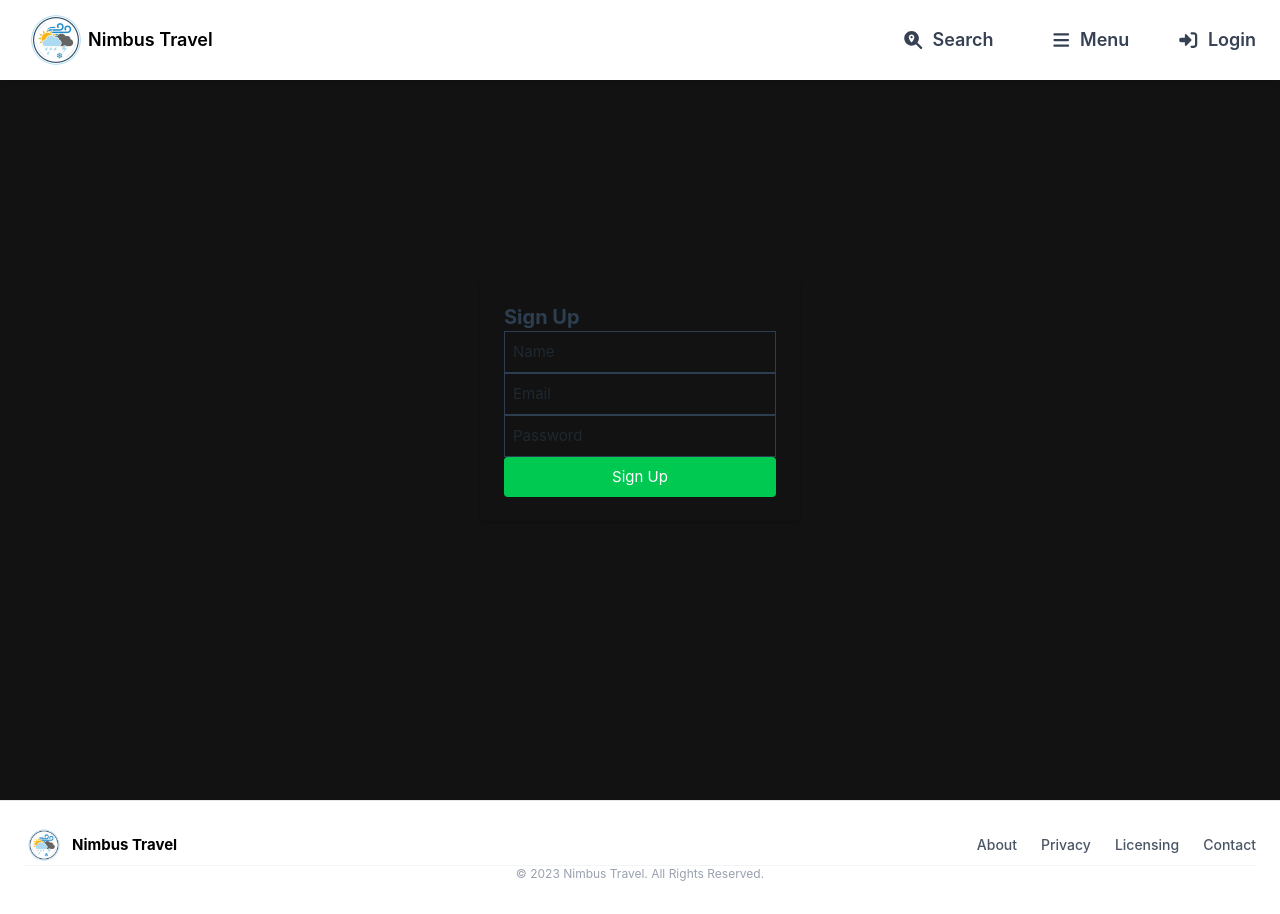
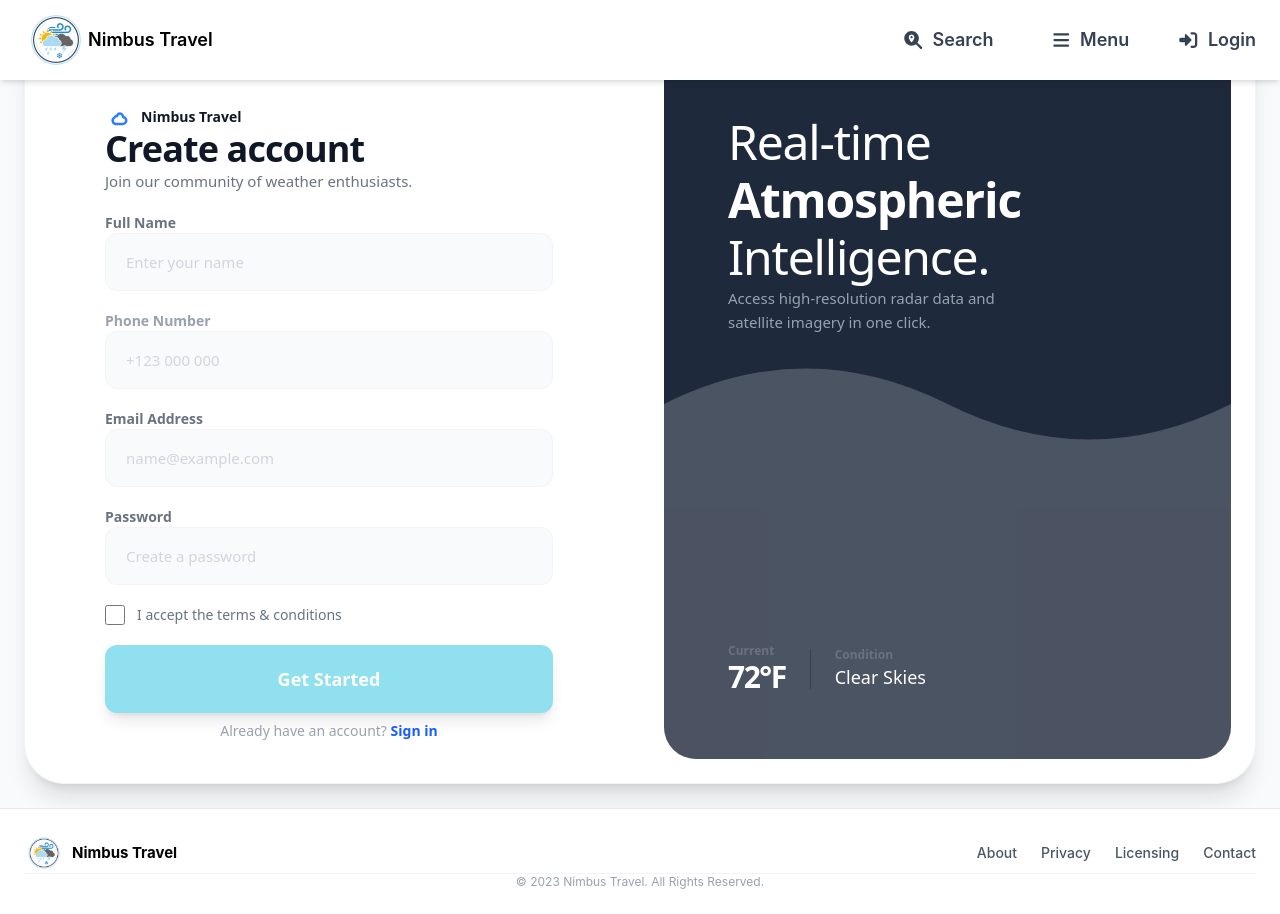
Before and after one commit to xzidx/Weather-App, a Vue app: page /signup in a window 1280 px wide. Built offline with nearby package versions, Linux system fonts and the light colour scheme.

Commit message:
feat/login

```diff
--- a/src/views/LoginView.vue
+++ b/src/views/LoginView.vue
@@ -2,72 +2,142 @@
 import { ref } from 'vue'
 import { useStore } from 'vuex'
 import { useRouter } from 'vue-router'
-import { RouterLink } from 'vue-router'
 
+const name = ref('')
 const email = ref('')
 const password = ref('')
+const agreeToTerms = ref(false)
 const error = ref('')
 
 const store = useStore()
 const router = useRouter()
 
-const login = async () => {
-  error.value = ''
-
-  const ok = await store.dispatch('login', {
+const signup = async () => {
+  if (!agreeToTerms.value) {
+    error.value = "Please agree to the terms."
+    return
+  }
+  // Signup logic...
+  await store.dispatch('signup', {
+    name: name.value,
     email: email.value,
     password: password.value,
   })
-
-  if (ok) {
-    router.push('/') // go home after login
-  } else {
-    error.value = 'Invalid email or password'
-  }
+  router.push('/')
 }
 </script>
 
 <template>
-  <div class="min-h-screen flex items-center justify-center bg-gray-50">
-    <form
-      @submit.prevent="login"
-      class="w-80 p-6 bg-white shadow-lg rounded"
-    >
-      <h1 class="text-xl font-bold mb-4 text-center">Login</h1>
+  <div class="min-h-screen flex items-center justify-center bg-[#f8fafc] p-6 font-sans">
+    <div class="max-w-7xl h-180 w-full bg-white flex flex-col md:flex-row rounded-[40px] shadow-xl overflow-hidden border border-gray-100">
 
-      <!-- Error message -->
-      <p v-if="error" class="text-red-500 text-sm mb-3 text-center">
-        {{ error }}
+      <div class="w-full md:w-1/2 p-10 lg:p-20">
+        <div class="mb-12 flex items-center gap-3 text-blue-500">
+           <svg xmlns="http://www.w3.org/2000/svg" class="w-6 h-6" viewBox="0 0 24 24" fill="none" stroke="currentColor" stroke-width="2.5" stroke-linecap="round" stroke-linejoin="round"><path d="M17.5 19a3.5 3.5 0 0 0 .5-7c0-1.5-1-3.5-3-3.5-1.5 0-2.5 1-3 2.5-1 0-2 .5-2.5 1.5a3.5 3.5 0 0 0 1 6.5h7z"/></svg>
+           <span class="font-bold text-sm tracking-wide text-gray-900">Nimbus Travel</span>
+        </div>
+
+        <div class="max-w-md mx-auto">
+          <h1 class="text-4xl font-bold text-gray-900 mb-4 tracking-tight">Welcome Back!</h1>
+          <p class="text-gray-500 mb-10 leading-relaxed">
+            Join our community of weather enthusiasts.
           </p>
 
+          <form @submit.prevent="signup" class="flex flex-col gap-4 pt-5">
+
+            <div class="mb-6">
+              <label class="block text-sm font-semibold text-gray-400 mb-2 ml-2">
+                Full Name
+              </label>
+              <input
+                v-model="name"
+                type="text"
+                placeholder="Enter your name"
+                class="w-full px-5 py-4 rounded-xl bg-gray-50 border border-gray-100 focus:bg-white focus:ring-2 focus:ring-blue-50 transition-all outline-none text-gray-600 placeholder:text-gray-300"
+                required
+              />
+            </div>
+
+            <div class="mb-6">
+              <label class="block text-sm font-semibold text-gray-400 mb-2 ml-2">
+                Email Address
+              </label>
               <input
                 v-model="email"
                 type="email"
-        placeholder="Email"
-        class="w-full mb-3 border p-2 rounded"
+                placeholder="email@example.com"
+                class="w-full px-5 py-4 rounded-xl bg-gray-50 border border-gray-100 focus:bg-white focus:ring-2 focus:ring-blue-50 transition-all outline-none text-gray-600 placeholder:text-gray-300"
                 required
               />
+            </div>
 
+            <div class="mb-6">
+              <label class="block text-sm font-semibold text-gray-400 mb-2 ml-2">
+                Password
+              </label>
               <input
                 v-model="password"
                 type="password"
-        placeholder="Password"
-        class="w-full mb-4 border p-2 rounded"
+                placeholder="Create a password"
+                class="w-full px-5 py-4 rounded-xl bg-gray-50 border border-gray-100 focus:bg-white focus:ring-2 focus:ring-blue-50 transition-all outline-none text-gray-600 placeholder:text-gray-300"
                 required
               />
+            </div>
 
-      <button
-        class="w-full bg-blue-500 hover:bg-blue-600 text-white p-2 rounded transition"
-      >
-        Login
+            <div class="flex items-center gap-3 mb-8 ml-2">
+              <input type="checkbox" v-model="agreeToTerms" id="terms" class="w-5 h-5 rounded border-gray-200 text-blue-600 cursor-pointer" required />
+              <label for="terms" class="text-sm text-gray-400 font-medium cursor-pointer">
+                I accept the terms
+              </label>
+            </div>
+
+            <button class="w-full bg-[#90E0EF] text-white py-5 rounded-xl font-bold text-lg shadow-lg hover:brightness-105 transition-all active:scale-[0.98]">
+              Sign Up
             </button>
+          </form>
 
-      <p class="text-sm mt-3 text-center">
-        No account?
-        <RouterLink to="/signup" class="text-blue-500 hover:underline">
-          Sign up
-        </RouterLink>
+          <p class="text-center text-sm mt-10 text-gray-400 pt-3">
+            Already have an account?
+            <RouterLink to="/Signup" class="text-blue-600 font-bold hover:underline ml-1">Create Account</RouterLink>
           </p>
-    </form>
+        </div>
+      </div>
+
+      <div class="hidden md:block md:w-1/2 p-6">
+        <div class="h-full w-full bg-[#1e293b] rounded-[32px] relative overflow-hidden flex flex-col justify-between p-16 text-white">
+          <div class="absolute inset-0 opacity-20">
+             <svg class="h-full w-full" viewBox="0 0 100 100" preserveAspectRatio="none">
+               <path d="M0 50 Q 25 40 50 50 T 100 50 V 100 H 0 Z" fill="white" />
+             </svg>
+          </div>
+
+          <div class="relative z-10">
+             <h2 class="text-5xl font-light leading-[1.2] tracking-tight mb-8">
+               Real-time <br/>
+               <span class="font-bold">Atmospheric</span> <br/>
+               Intelligence.
+             </h2>
+             <p class="text-gray-400 max-w-xs leading-relaxed">
+               Access high-resolution radar data and satellite imagery in one click.
+             </p>
+          </div>
+
+          <div class="relative z-10">
+            <div class="flex items-center gap-6">
+               <div>
+                 <p class="text-xs font-semibold text-gray-400 mb-1">Current</p>
+                 <p class="text-3xl font-bold tracking-tighter">72°F</p>
+               </div>
+               <div class="w-[1px] h-10 bg-gray-700"></div>
+               <div>
+                 <p class="text-xs font-semibold text-gray-400 mb-1">Condition</p>
+                 <p class="text-lg font-medium">Clear Skies</p>
+               </div>
+            </div>
+          </div>
+        </div>
+      </div>
+
+    </div>
   </div>
 </template>
--- a/src/views/SignupView.vue
+++ b/src/views/SignupView.vue
@@ -6,11 +6,17 @@ import { useRouter } from 'vue-router'
 const name = ref('')
 const email = ref('')
 const password = ref('')
+const agreeToTerms = ref(false)
 
 const store = useStore()
 const router = useRouter()
 
 const signup = async () => {
+  if (!agreeToTerms.value) {
+    alert("Please accept the terms and conditions.")
+    return
+  }
+
   await store.dispatch('signup', {
     name: name.value,
     email: email.value,
@@ -22,15 +28,125 @@ const signup = async () => {
 </script>
 
 <template>
-  <div class="min-h-screen flex items-center justify-center">
-    <form @submit.prevent="signup" class="w-80 p-6 shadow rounded">
-      <h1 class="text-xl font-bold mb-4">Sign Up</h1>
+  <div class="min-h-screen flex items-center justify-center bg-[#f8fafc] p-6 font-sans">
+    <div class="max-w-7xl h-190 w-full bg-white flex flex-col md:flex-row rounded-[40px] shadow-xl overflow-hidden border border-gray-100">
 
-      <input v-model="name" placeholder="Name" class="w-full mb-3 border p-2" />
-      <input v-model="email" placeholder="Email" class="w-full mb-3 border p-2" />
-      <input v-model="password" type="password" placeholder="Password" class="w-full mb-4 border p-2" />
+      <div class="w-full md:w-1/2 p-10 lg:p-20">
+        <div class="mb-12 flex items-center gap-3 text-blue-500">
+           <svg xmlns="http://www.w3.org/2000/svg" class="w-6 h-6" viewBox="0 0 24 24" fill="none" stroke="currentColor" stroke-width="2.5" stroke-linecap="round" stroke-linejoin="round"><path d="M17.5 19a3.5 3.5 0 0 0 .5-7c0-1.5-1-3.5-3-3.5-1.5 0-2.5 1-3 2.5-1 0-2 .5-2.5 1.5a3.5 3.5 0 0 0 1 6.5h7z"/></svg>
+           <span class="font-bold text-sm text-gray-900">Nimbus Travel</span>
+        </div>
 
-      <button class="w-full bg-green-500 text-white p-2 rounded">Sign Up</button>
-    </form>
+        <div class="max-w-md mx-auto">
+          <h1 class="text-4xl font-bold text-gray-900 mb-2 tracking-tight">Create account</h1>
+          <p class="text-gray-500 mb-10 leading-relaxed">
+            Join our community of weather enthusiasts.
+          </p>
+
+          <form @submit.prevent="signup" class="flex flex-col gap-5 pt-5">
+
+            <div>
+              <label class="block text-sm font-semibold text-gray-500 mb-2 ml-1">
+                Full Name
+              </label>
+              <input
+                v-model="name"
+                type="text"
+                placeholder="Enter your name"
+                class="w-full px-5 py-4 rounded-xl bg-gray-50 border border-gray-100 focus:bg-white focus:ring-2 focus:ring-blue-50 transition-all outline-none text-gray-700 placeholder:text-gray-300"
+                required
+              />
+            </div>
+             <div class="mb-6">
+              <label class="block text-sm font-semibold text-gray-400 mb-2 ml-2">
+                Phone Number
+              </label>
+              <input
+                v-model="number"
+                type="email"
+                placeholder="+123 000 000"
+                class="w-full px-5 py-4 rounded-xl bg-gray-50 border border-gray-100 focus:bg-white focus:ring-2 focus:ring-blue-50 transition-all outline-none text-gray-600 placeholder:text-gray-300"
+                required
+              />
+            </div>
+            <div>
+              <label class="block text-sm font-semibold text-gray-500 mb-2 ml-1">
+                Email Address
+              </label>
+              <input
+                v-model="email"
+                type="email"
+                placeholder="name@example.com"
+                class="w-full px-5 py-4 rounded-xl bg-gray-50 border border-gray-100 focus:bg-white focus:ring-2 focus:ring-blue-50 transition-all outline-none text-gray-700 placeholder:text-gray-300"
+                required
+              />
+            </div>
+
+            <div>
+              <label class="block text-sm font-semibold text-gray-500 mb-2 ml-1">
+                Password
+              </label>
+              <input
+                v-model="password"
+                type="password"
+                placeholder="Create a password"
+                class="w-full px-5 py-4 rounded-xl bg-gray-50 border border-gray-100 focus:bg-white focus:ring-2 focus:ring-blue-50 transition-all outline-none text-gray-700 placeholder:text-gray-300"
+                required
+              />
+            </div>
+
+            <div class="flex items-center gap-3 mt-2 ml-1">
+              <input type="checkbox" v-model="agreeToTerms" id="terms" class="w-5 h-5 rounded border-gray-200 text-blue-600 cursor-pointer" />
+              <label for="terms" class="text-sm text-gray-500 font-medium cursor-pointer">
+                I accept the terms & conditions
+              </label>
+            </div>
+
+            <button class="w-full bg-[#90E0EF] text-white py-5 rounded-xl font-bold text-lg mt-4 shadow-lg hover:brightness-105 transition-all active:scale-[0.98]">
+              Get Started
+            </button>
+          </form>
+
+          <p class="text-center text-sm mt-10 text-gray-400 pt-2">
+            Already have an account?
+            <RouterLink to="/login" class="text-blue-600 font-bold hover:underline ml-1">Sign in</RouterLink>
+          </p>
+        </div>
+      </div>
+
+      <div class="hidden md:block md:w-1/2 p-6">
+        <div class="h-full w-full bg-[#1e293b] rounded-[32px] relative overflow-hidden flex flex-col justify-between p-16 text-white">
+          <div class="absolute inset-0 opacity-20">
+             <svg class="h-full w-full" viewBox="0 0 100 100" preserveAspectRatio="none">
+               <path d="M0 50 Q 25 40 50 50 T 100 50 V 100 H 0 Z" fill="white" />
+             </svg>
+          </div>
+
+          <div class="relative z-10">
+             <h2 class="text-5xl font-light leading-[1.2] tracking-tight mb-8">
+               Real-time <br/>
+               <span class="font-bold">Atmospheric</span> <br/>
+               Intelligence.
+             </h2>
+             <p class="text-gray-400 max-w-xs leading-relaxed">
+               Access high-resolution radar data and satellite imagery in one click.
+             </p>
+          </div>
+
+          <div class="relative z-10 flex items-center gap-6">
+             <div>
+               <p class="text-xs font-semibold text-gray-500 mb-1">Current</p>
+               <p class="text-3xl font-bold tracking-tighter">72°F</p>
+             </div>
+             <div class="w-[1px] h-10 bg-gray-700"></div>
+             <div>
+               <p class="text-xs font-semibold text-gray-500 mb-1">Condition</p>
+               <p class="text-lg font-medium">Clear Skies</p>
+             </div>
+          </div>
+        </div>
+      </div>
+
+    </div>
   </div>
 </template>
```
Also changed, not shown: src/components/Header.vue (+39 -59 lines). Lines whose indentation alone changed are shown as unchanged.
